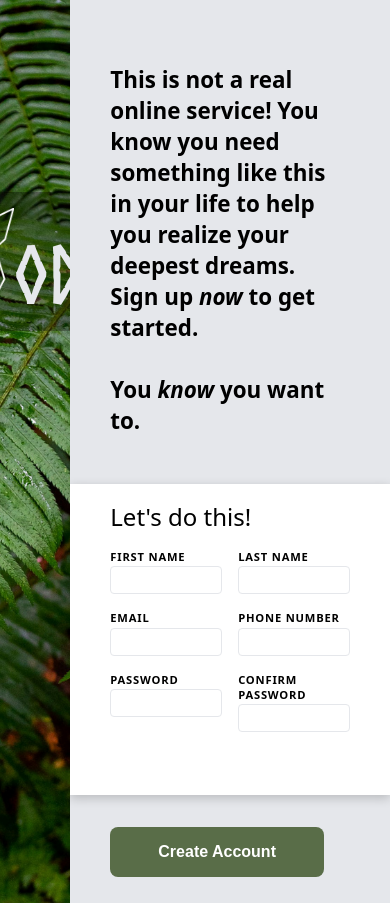
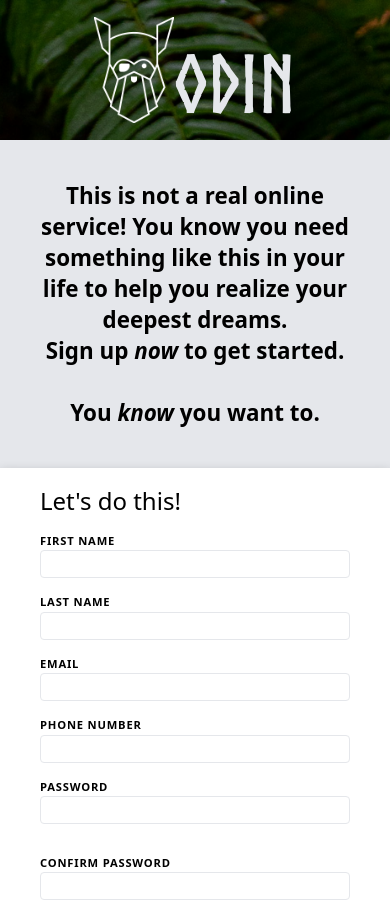
Before and after one commit to antxhan/odin-sign-up-form, a plain HTML site: page index.html in a window 390 px wide. Shown: the top 903 px of the page. Drawn offline with Linux system fonts and the light colour scheme.

Commit message:
fix: mobile view.

```diff
--- a/styles.css
+++ b/styles.css
@@ -14,6 +14,7 @@
   --top-padding: 12rem;
 
   /* SIZES */
+  --banner-height: 140px;
   --fs-large: 1.4rem;
   --fs-small: 0.7rem;
 }
@@ -27,6 +28,7 @@
 }
 
 body {
+  background-color: var(--clr-neutral-100);
   min-height: 100svh;
   display: flex;
   position: relative;
@@ -50,6 +52,7 @@ p {
 
 h1 {
   align-self: last baseline;
+  margin-bottom: 1rem;
 }
 
 h2 {
@@ -90,7 +93,8 @@ section > div:first-child {
   justify-content: center;
   align-items: center;
   position: absolute;
-  padding-block: 1rem;
+  /* padding-block: 1rem; */
+  height: var(--banner-height);
   width: 100%;
   top: var(--top-padding);
 }
@@ -130,7 +134,6 @@ section .photo-credits {
 
 main {
   background-color: var(--clr-neutral-100);
-  /* border: 2px solid red; */
   display: flex;
   flex-direction: column;
   justify-content: center;
@@ -212,3 +215,70 @@ input[type="password"][aria-invalid="true"] {
 .container {
   padding-inline: 2.5rem;
 }
+
+/* MEDIA QUERIES --------------------------------------- */
+
+@media (max-width: 800px) {
+  body {
+    /* color: red; */
+    flex-direction: column;
+    align-items: center;
+    height: 100%;
+  }
+  section {
+    /* background-color: red; */
+    position: absolute;
+    /* z-index: -1; */
+    /* margin-top: 10rem; */
+    /* top: 0; */
+    /* left: 0; */
+    width: 100vw;
+    height: 100%;
+    /* display: block; */
+    /* flex-grow: 1; */
+    /* min-height: 100vh; */
+    /* min-height: 100vh; */
+    /* z-index: -1; */
+    /* padding-bottom: 30rem; */
+  }
+  section > div:first-child {
+    /* position: absolute; */
+    position: initial;
+    /* background-color: initial; */
+    /* top: 0; */
+  }
+  section .bg-image {
+    /* min-width: 100vw; */
+    /* min-height: 100vh; */
+    position: absolute;
+    top: 0;
+    z-index: -2;
+  }
+
+  main {
+    z-index: 1;
+    width: min(100%, 500px);
+    margin-top: var(--banner-height);
+    margin-bottom: 3rem;
+  }
+  .inputs {
+    display: flex;
+    flex-direction: column;
+    & input {
+      width: 100%;
+    }
+  }
+  .button-container {
+    display: flex;
+    justify-content: center;
+  }
+  p {
+    text-align: center;
+  }
+  .copy {
+    padding-block: 1.5rem;
+    /* padding-top: 2rem; */
+    /* padding-block-start: 0.5rem; */
+    padding-bottom: 2.5rem;
+  }
+}
```
Also changed, not shown: 1 other file.
